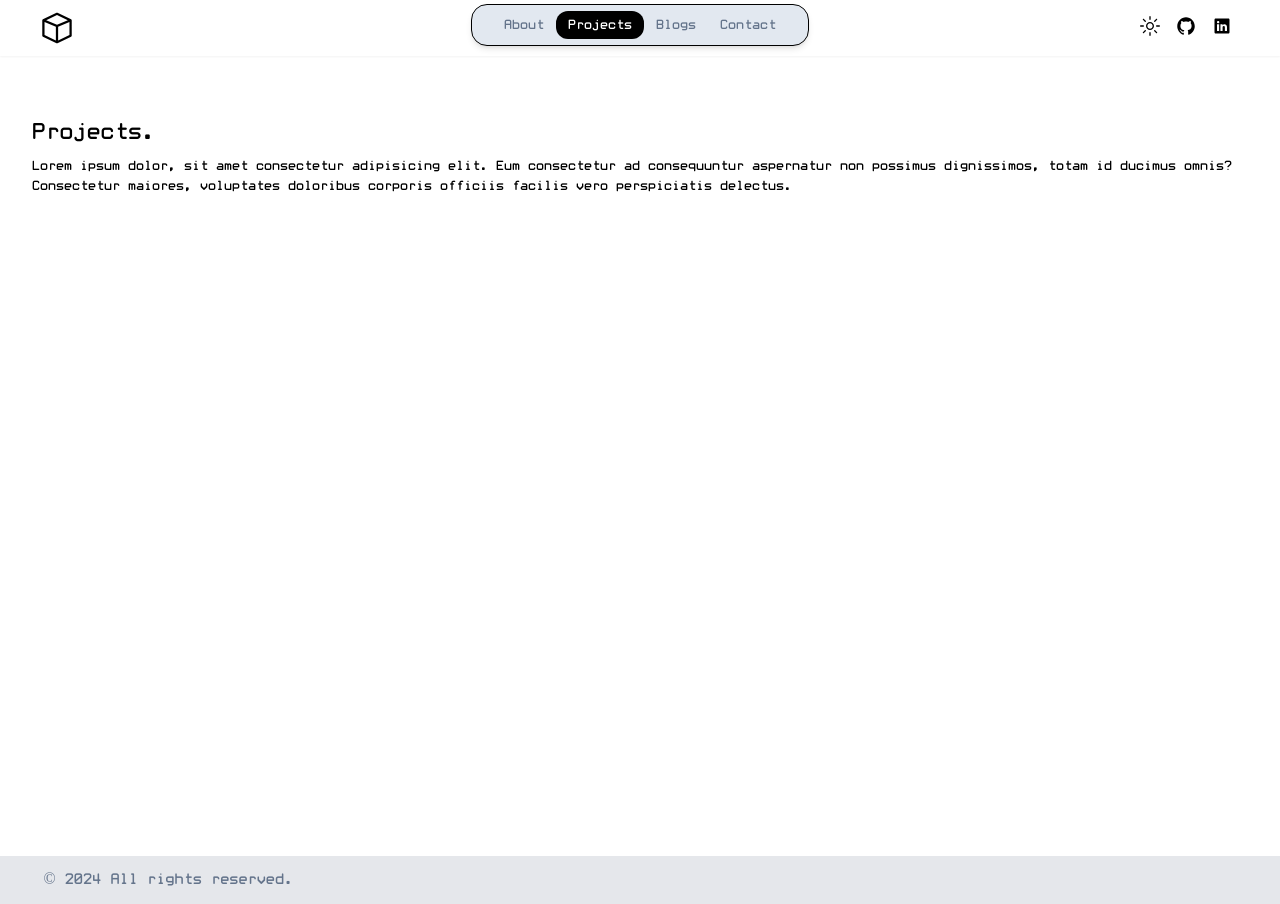
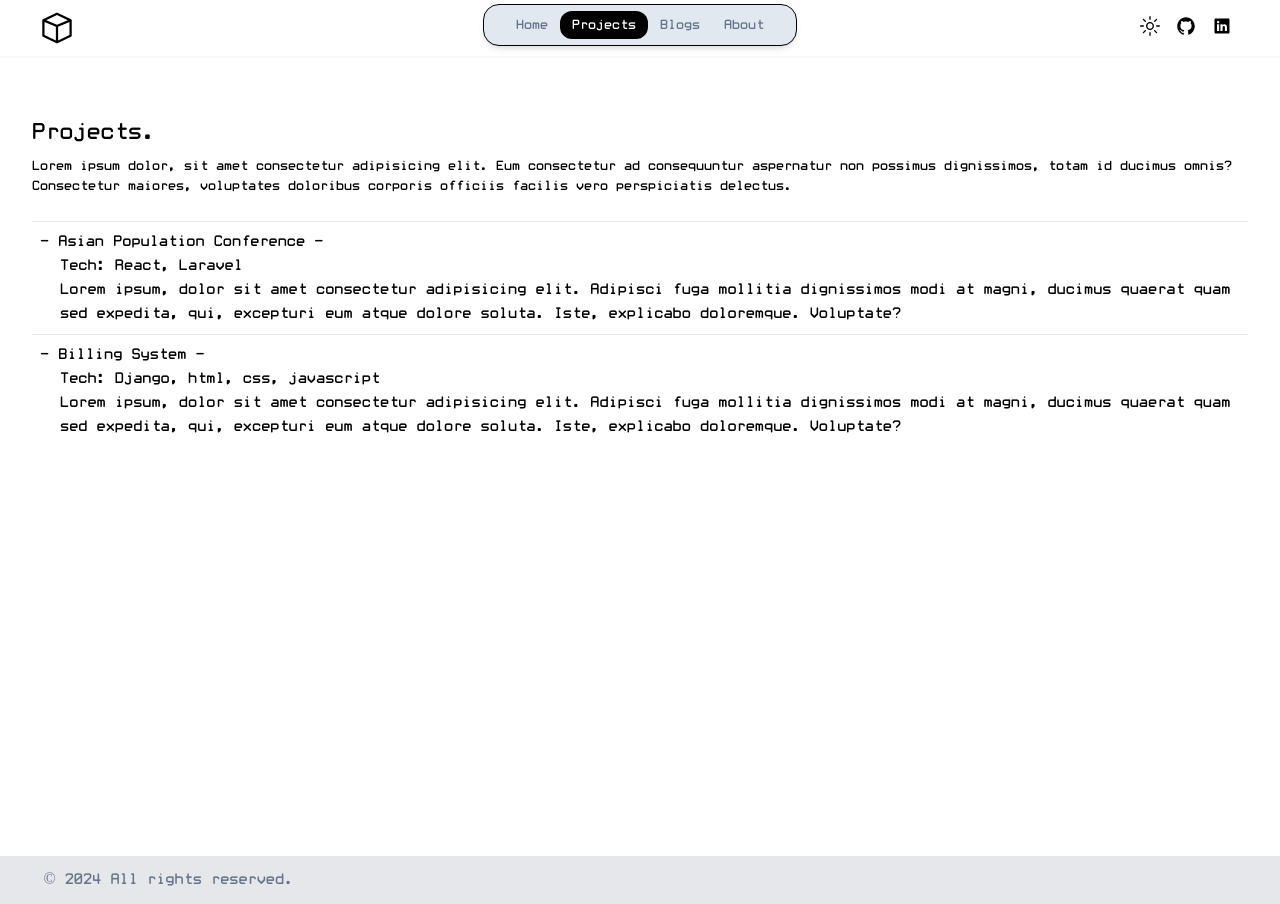
Before and after one commit to coding-tonight/pawan-portfilo, a React (Vite) app: page /projects in a window 1280 px wide. Built offline with nearby package versions, Linux system fonts and the light colour scheme.

Commit message:
change in the menu (contact to about me)

```diff
--- a/docker-compose.yml
+++ b/docker-compose.yml
@@ -14,8 +14,12 @@ services:
         - path: ./package-lock.json
           action: rebuild
         - path: .
-          target: /ui
+          target: /app
           action: sync
+
+    volumes:
+      - .:/usr/src/app
+      - /usr/src/app/node_modules
 
     # depends_on:
     #   - api
--- a/src/pages/About/index.tsx
+++ b/src/pages/About/index.tsx
@@ -1,18 +1,17 @@
-import GuestLayout from "@/layouts/GuestLayout"
-import { HeroSection, Contact } from "@/components"
-
-
-import { Timeline } from "@/components/ui/timeline"
-
-import { timelineData } from "@/utils/data"
+import { GuestLayout } from "@/layouts"
 
 const About = () => {
     return (
         <GuestLayout>
-            <HeroSection />
-                <Timeline data={timelineData} />
-                {/* <Tools /> */}
-                <Contact />
+            <section className="container mx-auto mt-[60px]">
+                <h1 className="text-md bolder sm:text-2xl my-2">About.</h1>
+
+                <h5>Hi, I am Pawan Pulami Magar</h5>
+
+                <p className="text-sm text-grey-200">
+                    Lorem ipsum dolor, sit amet consectetur adipisicing elit. Eum consectetur ad consequuntur aspernatur non possimus dignissimos, totam id ducimus omnis? Consectetur maiores, voluptates doloribus corporis officiis facilis vero perspiciatis delectus.
+                </p>
+            </section>
         </GuestLayout>
     )
 }
--- a/src/pages/Contact/index.tsx
+++ /dev/null
@@ -1,20 +0,0 @@
-import { GuestLayout } from "@/layouts"
-
-const Contact = () => {
-    return (
-        <GuestLayout>
-            <section className="container mx-auto mt-[60px]">
-                <h1 className="text-md bolder sm:text-2xl my-2">Contact.</h1>
-                <p className="text-sm text-grey-200">
-                Lorem ipsum dolor, sit amet consectetur adipisicing elit. Eum consectetur ad consequuntur aspernatur non possimus dignissimos, totam id ducimus omnis? Consectetur maiores, voluptates doloribus corporis officiis facilis vero perspiciatis delectus.
-                </p>
-
-                <div className="mt-5">
-                    Contact
-                </div>
-            </section>
-        </GuestLayout>
-    )
-}
-
-export default Contact
--- /dev/null
+++ b/src/pages/Home/index.tsx
@@ -0,0 +1,20 @@
+import GuestLayout from "@/layouts/GuestLayout"
+import { HeroSection, Contact } from "@/components"
+
+
+import { Timeline } from "@/components/ui/timeline"
+
+import { timelineData } from "@/utils/data"
+
+const About = () => {
+    return (
+        <GuestLayout>
+            <HeroSection />
+                <Timeline data={timelineData} />
+                {/* <Tools /> */}
+                <Contact />
+        </GuestLayout>
+    )
+}
+
+export default About
--- a/src/pages/Projects/index.tsx
+++ b/src/pages/Projects/index.tsx
@@ -1,4 +1,5 @@
 import { GuestLayout } from "@/layouts"
+import { projects } from "@/utils/data"
 
 const Projects = () => {
     return (
@@ -8,6 +9,18 @@ const Projects = () => {
             <p className="text-sm text-grey-200">
               Lorem ipsum dolor, sit amet consectetur adipisicing elit. Eum consectetur ad consequuntur aspernatur non possimus dignissimos, totam id ducimus omnis? Consectetur maiores, voluptates doloribus corporis officiis facilis vero perspiciatis delectus.
             </p>
+
+            <div className="my-[25px]">
+               {projects.map(project => (
+                <div className="border-t-[1px] p-2 cursor-pointer">
+                 <h1>- {project.title} -</h1>
+                  <div className="ps-5">
+                    <h3>Tech: {project.stack}</h3>
+                    <p>Lorem ipsum, dolor sit amet consectetur adipisicing elit. Adipisci fuga mollitia dignissimos modi at magni, ducimus quaerat quam sed expedita, qui, excepturi eum atque dolore soluta. Iste, explicabo doloremque. Voluptate?</p>
+                  </div>
+                </div>
+               ))}
+            </div>
          </section>
       </GuestLayout>
     )
--- a/src/pages/index.ts
+++ b/src/pages/index.ts
@@ -1,2 +1,2 @@
-export { default as About } from './About'
+export { default as About } from './Home'
 export { default as Terminal } from './Terminal'
--- a/src/router/routes.tsx
+++ b/src/router/routes.tsx
@@ -2,15 +2,15 @@ import { lazy } from "react"
 
 import TerminalContextProvider from "@/context/TerminalContext"
 const Terminal = lazy(() => import('@/pages/Terminal'))
+const Home = lazy(() => import('@/pages/Home'))
+const Projects = lazy(() => import('@/pages/Projects'))
 const About = lazy(() => import('@/pages/About'))
-const Projects = lazy(() => import('@/pages/Projects'))
-const Contact = lazy(() => import('@/pages/Contact'))
 const Blogs = lazy(() => import('@/pages/Blogs'))
 
 const routes = [
     {
         path: '/',
-        element: <About />
+        element: <Home />
     },
     {
         path: '/projects',
@@ -22,7 +22,7 @@ const routes = [
     },
     {
         path: '/contact',
-        element: <Contact />
+        element: <About />
     },
     {
         path: '/terminal',
--- a/src/utils/data.tsx
+++ b/src/utils/data.tsx
@@ -123,8 +123,8 @@ const contactMe: ContactMe [] = [
 
 const menuItem: MenuItem [] = [
 	{
-		id: 'about',
-		name: 'About',
+		id: 'home',
+		name: 'Home',
 		path: '/'
 	},
 	{
@@ -138,10 +138,25 @@ const menuItem: MenuItem [] = [
 		path: '/blogs'
 	},
 	{
-		id: 'contact',
-		name: 'Contact',
+		id: 'about',
+		name: 'About',
 		path: '/contact'
 	},
 ]
 
-export { logo, navbarContext, timelineData , contactMe, menuItem }
+const projects = [
+	 {
+		title: 'Asian Population Conference',
+		urls: '',
+		stack: 'React, Laravel',
+		type: 'Contract'
+	 },
+	 {
+		title: 'Billing System',
+		urls: '',
+		stack: 'Django, html, css, javascript',
+		type: 'Contract'
+	 }
+]
+
+export { logo, navbarContext, timelineData , contactMe, menuItem, projects }
```
Also changed, not shown: src/types/global.d.ts (+7 -0 lines), 1 other file (tests, documents, lock files or other folders).
